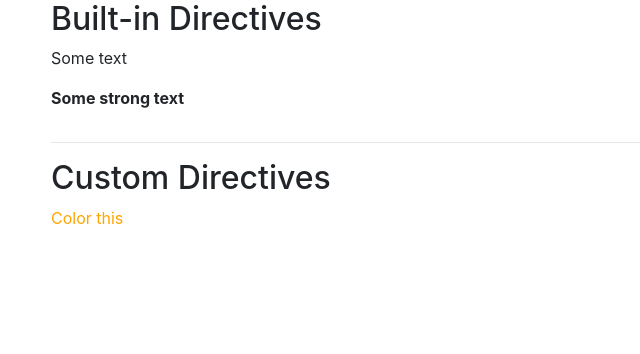
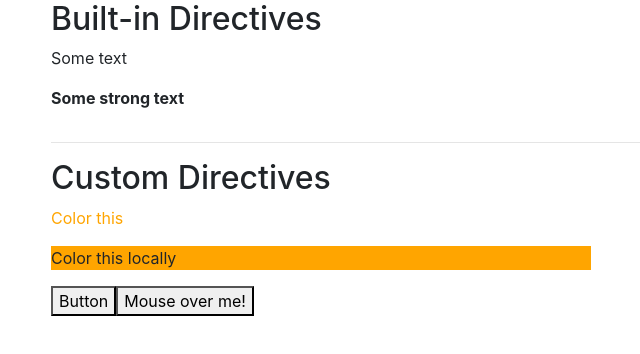
Before and after one commit to wdudek82/vuejs-2-the-complete-guide, a Vue app: page / in a window 1280 px wide. Shown: the top 354 px of the page, without its empty margins (34-674 px from the left). Built offline with nearby package versions, Linux system fonts and the light colour scheme.

Commit message:
Creating local directives

```diff
--- a/src/components/directives/AppDirectives.vue
+++ b/src/components/directives/AppDirectives.vue
@@ -1,4 +1,8 @@
-<template>
+<template
+    xmlns:v-highlight="http://www.w3.org/1999/xhtml"
+    xmlns:v-local-highlight="http://www.w3.org/1999/xhtml"
+    xmlns:v-myon="http://www.w3.org/1999/xhtml"
+>
   <div class="container">
     <div class="row">
       <div class="col-xs-12 col-sm-8 col-sm-offset-2 col-md-6 col-md-offset-3">
@@ -7,11 +11,28 @@
         <p v-html="'<strong>Some strong text</strong>'"></p>
       </div>
     </div>
-    <hr>
+    <hr />
     <div class="row">
       <div class="col-xs-12 col-sm-8 col-sm-offset-2 col-md-6 col-md-offset-3">
         <h2>Custom Directives</h2>
         <p v-highlight:color.delayed="'orange'">Color this</p>
+        <p
+            v-local-highlight:background.delayed.blink="{
+            mainColor: 'orange',
+            secondColor: 'green',
+            interval: 500,
+          }"
+        >
+          Color this locally
+        </p>
+        <button v-myon:click="foo">
+          Button
+        </button>
+        <button
+            v-myon:mouseover="foo"
+        >
+          Mouse over me!
+        </button>
       </div>
     </div>
   </div>
@@ -20,6 +41,59 @@
 <script>
 export default {
   name: 'AppDirectives',
+  directives: {
+    'local-highlight': {
+      bind(el, binding, vnode) {
+        let delay = 0;
+
+        if (binding.modifiers['delayed']) {
+          delay = 3000;
+        }
+
+        if (binding.modifiers['blink']) {
+          const { mainColor, secondColor, interval } = binding.value;
+          let currentColor = mainColor;
+
+          setTimeout(() => {
+            setInterval(() => {
+              if (currentColor === secondColor) {
+                currentColor = mainColor;
+              } else {
+                currentColor = secondColor;
+              }
+
+              if (binding.arg == 'background') {
+                el.style.background = currentColor;
+              } else {
+                el.style.color = currentColor;
+              }
+            }, interval);
+          }, delay);
+        } else {
+          setTimeout(() => {
+            if (binding.arg == 'background') {
+              el.style.background = binding.value.mainColor;
+            } else {
+              el.style.color = binding.value.mainColor;
+            }
+          }, delay);
+        }
+      },
+    },
+    myon: {
+      bind(el, binding, vnode) {
+        const eventType = binding.arg;
+        const callback = binding.value;
+
+        el.addEventListener(eventType, callback);
+      },
+    },
+  },
+  methods: {
+    foo() {
+      console.log('Bar');
+    },
+  },
 };
 </script>
 
--- a/src/main.js
+++ b/src/main.js
@@ -42,6 +42,6 @@ export const eventBus = new Vue({
   },
 });
 
-new Vue({
+const app = new Vue({
   render: (h) => h(App),
 }).$mount('#app');
```
